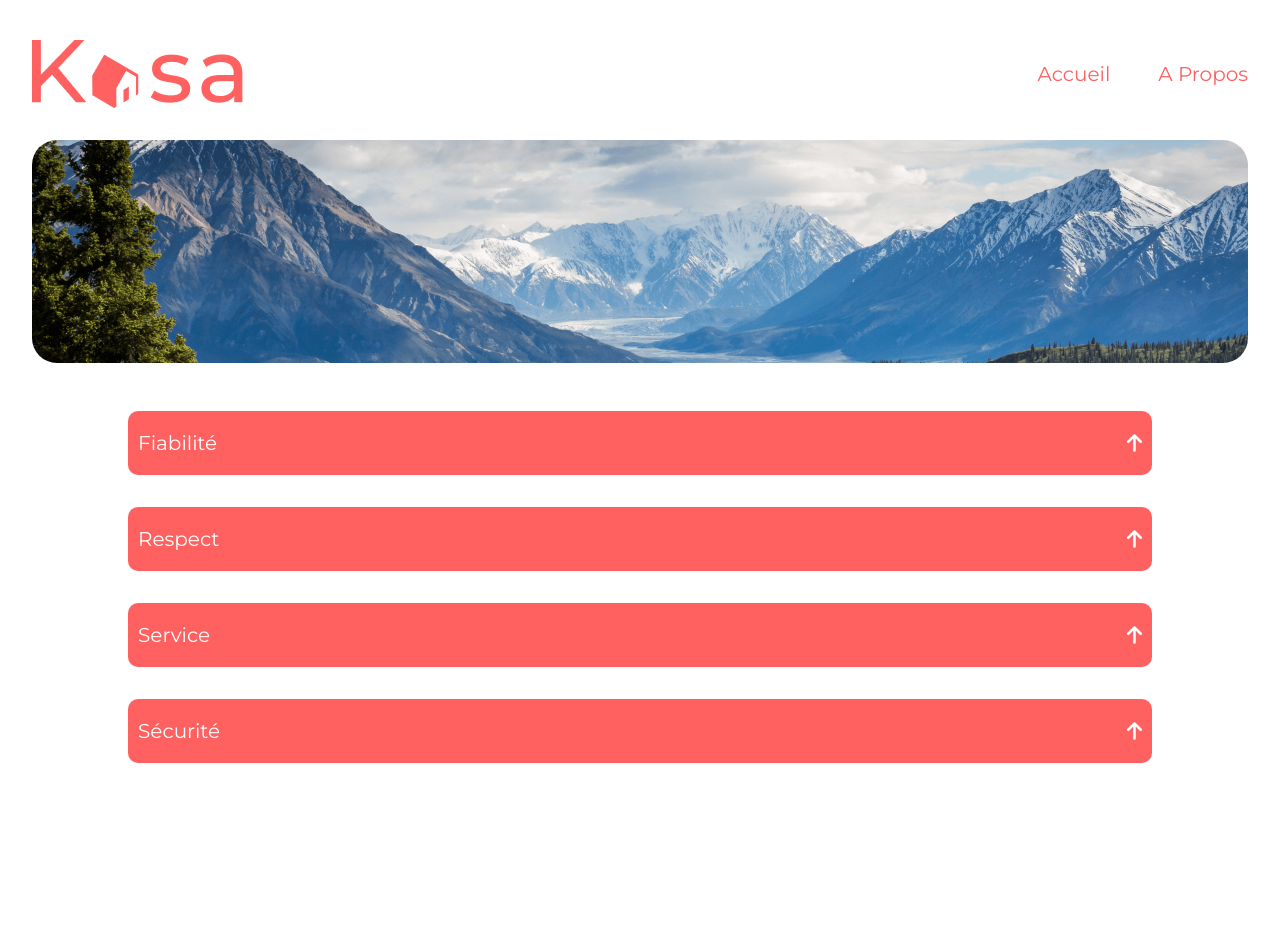
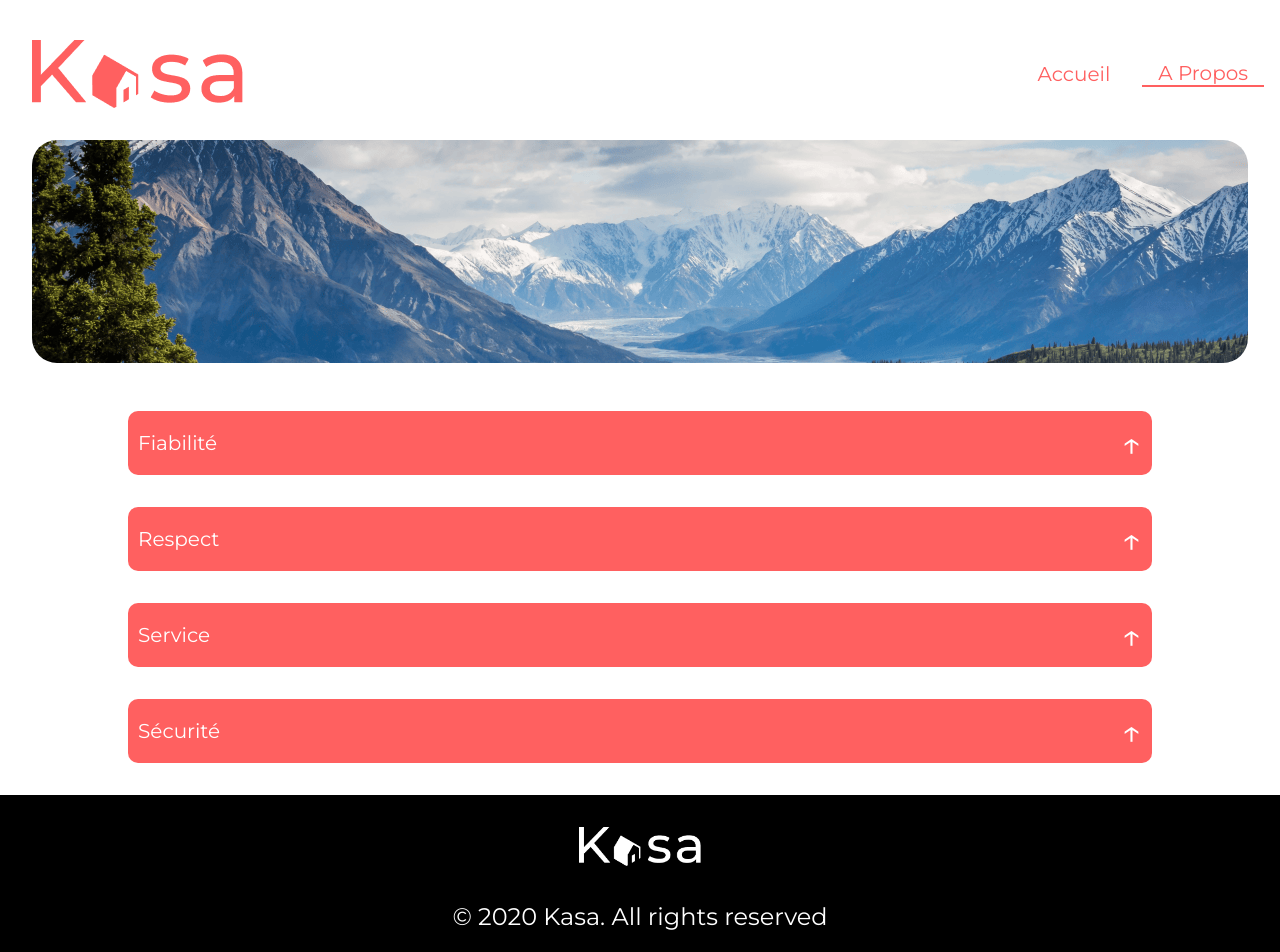
Before and after one commit to Czecevic/Kasa, a React (Vite) app in the folder kasa-project/: page /about in a window 1280 px wide. Shown: the top 952 px of the page. Before the commit the page ends 800 px from the top, so only its background shows below. Built offline with nearby package versions, Linux system fonts and the light colour scheme.

Commit message:
push finish project without footer

```diff
--- a/kasa-project/index.html
+++ b/kasa-project/index.html
@@ -2,12 +2,21 @@
 <html lang="en">
   <head>
     <meta charset="UTF-8" />
-    <link rel="icon" type="image/svg+xml" href="/vite.svg" />
+    <link
+      rel="icon"
+      type="image/svg+xml"
+      style="width: 50px; height: 50px"
+      href="./src/assets/logo.png"
+    />
     <meta name="viewport" content="width=device-width, initial-scale=1.0" />
-    <title>Vite + React</title>
+    <title>Kasa</title>
   </head>
   <body>
     <div id="root"></div>
     <script type="module" src="/src/main.jsx"></script>
   </body>
+  <footer class="footer">
+    <img src="./src/assets/logo.png" alt="logo" />
+    <p>&#169; 2020 Kasa. All rights reserved</p>
+  </footer>
 </html>
--- a/kasa-project/src/App.css
+++ b/kasa-project/src/App.css
@@ -13,6 +13,10 @@ body {
   max-width: 1440px;
   padding-top: 40px;
   margin: 0 auto;
+}
+
+.active {
+  border-bottom: 2px solid #ff6060;
 }
 
 /* NavBar CSS */
@@ -44,7 +48,7 @@ body {
   display: flex;
   flex-direction: column;
   justify-content: center;
-  margin: 2rem;
+  margin-bottom: 2rem;
 }
 
 .imgHome h1 {
@@ -71,8 +75,23 @@ body {
   padding: 0 1rem;
 }
 
-.nav li:hover {
-  border-bottom: 2px solid #ff6060;
+.nav li {
+  position: relative;
+}
+
+.nav li::before {
+  content: "";
+  position: absolute;
+  bottom: -2px;
+  left: 0;
+  width: 0;
+  height: 2px;
+  background-color: #ff6060;
+  transition: width 0.3s ease-in-out;
+}
+
+.nav li:hover::before {
+  width: 100%;
 }
 
 /* Card  */
@@ -92,6 +111,12 @@ body {
   padding: 10px;
   box-shadow: 0 2px 4px rgba(0, 0, 0, 0.1);
   background-color: #ff6060;
+  transition: transform 0.3s ease;
+  cursor: pointer;
+}
+
+.card:hover {
+  transform: scale(1.05);
 }
 
 .card img {
@@ -193,14 +218,13 @@ body {
 /* HomeDescription */
 
 .allElementResa {
-  margin: 0 5rem 0 5rem;
   color: #ff6060;
 }
 
 .imgResa {
   display: flex;
   justify-content: center;
-  margin: 2rem;
+  margin-bottom: 1rem;
 }
 
 .imgResa img {
@@ -264,7 +288,6 @@ body {
 .Description,
 .Equipement {
   width: 40%;
-  padding: 0 20px 0 20px;
 }
 
 .Description h4,
@@ -310,15 +333,87 @@ body {
   gap: 20px;
 }
 
+/* Carousel */
+
+.carousel {
+  width: 100%;
+  display: flex;
+  align-items: center;
+  position: relative; /* Add relative position */
+}
+
+.left,
+.right {
+  position: absolute;
+  font-size: 96px;
+  color: #fff;
+  border: none;
+  background: none;
+  cursor: pointer;
+}
+
+.left {
+  left: 10px;
+}
+
+.right {
+  right: 10px;
+}
+
+.carousel img {
+  width: 100%;
+}
+
+.arrow-size {
+  font-size: 35px;
+}
+
+/* Footer */
+.footer {
+  margin-top: 1rem;
+  padding: 2rem;
+  background-color: black;
+  bottom: 0;
+  width: 100%;
+  text-align: center;
+}
+
+.footer img {
+  filter: invert(99%) sepia(94%) saturate(3%) hue-rotate(230deg)
+    brightness(200%) contrast(100%);
+  width: 122px;
+  margin-bottom: 2rem;
+}
+
+.footer p {
+  color: #fff;
+  font-size: 24px;
+}
+
 @media screen and (max-width: 800px) {
   .imgHome h1 {
     font-size: 28px;
   }
 }
 
-@media screen and (max-width: 780px) {
+@media screen and (max-width: 700px) {
   .imgHome h1 {
     font-size: 24px;
+  }
+}
+
+@media screen and (max-width: 600px) {
+  .profilAndTitre {
+    flex-direction: column;
+    align-items: center;
+    gap: 20px;
+  }
+  .left {
+    left: 15%;
+  }
+
+  .right {
+    right: 15%;
   }
 }
 
@@ -343,22 +438,12 @@ body {
 
   /* HomeDetail */
 
-  .allElementResa {
-    margin: 0 1rem 0 1rem;
-  }
-
   .imgResa {
     margin: 0;
   }
 
   .imgResa img {
     height: 255px;
-    width: 100%;
-  }
-
-  .profilAndTitre {
-    flex-direction: column;
-    gap: 20px;
   }
 
   .tag {
@@ -382,7 +467,7 @@ body {
   .user {
     display: flex;
     flex-direction: row-reverse;
-    align-items: flex-end;
+    align-items: center;
     gap: 40px;
   }
 
@@ -403,4 +488,11 @@ body {
   .imgHome h1 {
     font-size: 10px;
   }
+  .left,
+  .right {
+    font-size: 50px;
+  }
+  .footer img {
+    width: 60px;
+  }
 }
--- /dev/null
+++ b/kasa-project/src/App.jsx
@@ -0,0 +1,18 @@
+import { HomePage } from "./page/Home";
+import { BrowserRouter as Router, Routes, Route } from "react-router-dom";
+import { Navbar } from "./components/NavBar.jsx";
+import { About } from "./page/About";
+import { Logement } from "./components/Logement";
+
+export const App = () => {
+  return (
+    <Router>
+      <Navbar />
+      <Routes>
+        <Route path="/" element={<HomePage />} />
+        <Route path="/about" element={<About />} />
+        <Route path="/:id" element={<Logement />} />
+      </Routes>
+    </Router>
+  );
+};
--- /dev/null
+++ b/kasa-project/src/components/Carousel.jsx
@@ -0,0 +1,29 @@
+/* eslint-disable react/prop-types */
+import { useState } from "react";
+
+export const Carousel = ({ images }) => {
+  const [currentImageIndex, setCurrentImageIndex] = useState(0);
+  const preventPicture = () => {
+    setCurrentImageIndex((prevIndex) =>
+      prevIndex === 0 ? images.length - 1 : prevIndex - 1
+    );
+  };
+
+  const nextPicture = () => {
+    setCurrentImageIndex((prevIndex) =>
+      prevIndex === images.length - 1 ? 0 : prevIndex + 1
+    );
+  };
+
+  return (
+    <div className="carousel">
+      <button onClick={preventPicture} className="left">
+        &lt;
+      </button>
+      <img src={images[currentImageIndex]} alt="carousel"></img>
+      <button onClick={nextPicture} className="right">
+        &gt;
+      </button>
+    </div>
+  );
+};
--- a/kasa-project/src/components/NavBar.jsx
+++ b/kasa-project/src/components/NavBar.jsx
@@ -1,17 +1,31 @@
+import { useLocation } from "react-router-dom";
 import img from "../assets/logo.png";
 
 export const Navbar = () => {
+  const location = useLocation().pathname;
   return (
     <nav className="nav">
       <a href="/" className="site-title">
-        <img src={img}></img>
+        <img src={img} alt="Logo" />
       </a>
       <ul>
         <li>
-          <a href="/">Accueil</a>
+          {location == "/" ? (
+            <a className="active" href="/">
+              Accueil
+            </a>
+          ) : (
+            <a href="/">Accueil</a>
+          )}
         </li>
         <li>
-          <a href="/about">A Propos</a>
+          {location == "/about" ? (
+            <a className="active" href="/about">
+              A Propos
+            </a>
+          ) : (
+            <a href="/about">A Propos</a>
+          )}
         </li>
       </ul>
     </nav>
--- a/kasa-project/src/components/StarRating.jsx
+++ b/kasa-project/src/components/StarRating.jsx
@@ -8,9 +8,13 @@ export const StarRating = ({ rating }) => {
 
   for (let i = 0; i < 5; i++) {
     if (i < fullStars) {
-      stars.push(<FontAwesomeIcon icon={faStar} />);
+      stars.push(<span className="arrow-size">&#10029;</span>);
     } else {
-      stars.push(<FontAwesomeIcon style={{ color: '#E3E3E3' }} icon={faStar} />);
+      stars.push(
+        <span style={{ color: "#E3E3E3" }} className="arrow-size">
+          &#10029;
+        </span>
+      );
     }
   }
 
--- a/kasa-project/src/main.jsx
+++ b/kasa-project/src/main.jsx
@@ -1,29 +1,9 @@
 import React from "react";
 import ReactDOM from "react-dom/client";
-import { HomePage } from "./page/Home";
-import { createBrowserRouter, RouterProvider } from "react-router-dom";
-import { Navbar } from "./components/NavBar.jsx";
-import { About } from './page/About'
-import { HouseDetails } from "./components/HouseDetails";
-
-const router = createBrowserRouter([
-  {
-    path: "/",
-    element: <HomePage />,
-  },
-  {
-    path: "/:id",
-    element: <HouseDetails />,
-  },
-  {
-    path: "/About",
-    element: <About/>
-  }
-]);
+import { App } from "./App";
 
 ReactDOM.createRoot(document.getElementById("root")).render(
   <React.StrictMode>
-    <Navbar />
-    <RouterProvider router={router} />
+    <App />
   </React.StrictMode>
 );
--- a/kasa-project/src/page/About.jsx
+++ b/kasa-project/src/page/About.jsx
@@ -1,7 +1,5 @@
 import { useState } from "react";
 import img from "../assets/about_cover.png";
-import { FontAwesomeIcon } from "@fortawesome/react-fontawesome";
-import { faArrowDown, faArrowUp } from "@fortawesome/free-solid-svg-icons";
 
 export const About = () => {
   const [Fiabilité, setFiabilité] = useState(false);
@@ -32,9 +30,9 @@ export const About = () => {
           <button onClick={FirstElement}>
             Fiabilité
             {Fiabilité ? (
-              <FontAwesomeIcon icon={faArrowDown} />
+              <span className="arrow-size">&darr;</span>
             ) : (
-              <FontAwesomeIcon icon={faArrowUp} />
+              <span className="arrow-size">&uarr;</span>
             )}
           </button>
           {Fiabilité && (
@@ -49,9 +47,9 @@ export const About = () => {
           <button onClick={SecondElement}>
             Respect
             {Respect ? (
-              <FontAwesomeIcon icon={faArrowDown} />
+              <span className="arrow-size">&darr;</span>
             ) : (
-              <FontAwesomeIcon icon={faArrowUp} />
+              <span className="arrow-size">&uarr;</span>
             )}
           </button>
           {Respect && (
@@ -66,16 +64,16 @@ export const About = () => {
           <button onClick={ThridElement}>
             Service
             {Service ? (
-              <FontAwesomeIcon icon={faArrowDown} />
+              <span className="arrow-size">&darr;</span>
             ) : (
-              <FontAwesomeIcon icon={faArrowUp} />
+              <span className="arrow-size">&uarr;</span>
             )}
           </button>
           {Service && (
             <p>
               Nos équipes se tiennent à votre disposition pour vous fournir une
-              expérience parfaite. N'hésitez pas à nous contacter si vous avez
-              la moindre question.
+              expérience parfaite. N&#39;hésitez pas à nous contacter si vous
+              avez la moindre question.
             </p>
           )}
         </div>
@@ -83,9 +81,9 @@ export const About = () => {
           <button onClick={FourthElement}>
             Sécurité
             {Sécurité ? (
-              <FontAwesomeIcon icon={faArrowDown} />
+              <span className="arrow-size">&darr;</span>
             ) : (
-              <FontAwesomeIcon icon={faArrowUp} />
+              <span className="arrow-size">&uarr;</span>
             )}
           </button>
           {Sécurité && (
@@ -93,9 +91,9 @@ export const About = () => {
               La sécurité est la priorité de Kasa. Aussi bien pour nos hôtes que
               pour les voyageurs, chaque logement correspond aux critères de
               sécurité établis par nos services. En laissant une note aussi bien
-              à l'hôte qu'au locataire, cela permet à nos équipes de vérifier
-              que les standards sont bien respectés. Nous organisons également
-              des ateliers sur la sécurité domestique pour nos hôtes.
+              à l&#39;hôte qu&#39;au locataire, cela permet à nos équipes de
+              vérifier que les standards sont bien respectés. Nous organisons
+              également des ateliers sur la sécurité domestique pour nos hôtes.
             </p>
           )}
         </div>
--- a/kasa-project/src/page/Error.jsx
+++ b/kasa-project/src/page/Error.jsx
@@ -1,5 +1,3 @@
-import { Link } from "react-router-dom";
-
 export const Error = () => {
   return (
     <section className="ErrorPage">
```
Also changed, not shown: kasa-project/src/components/Logement.jsx (renamed from kasa-project/src/components/HouseDetails.jsx, +7 -8 lines), kasa-project/src/components/Footer.jsx (added).
